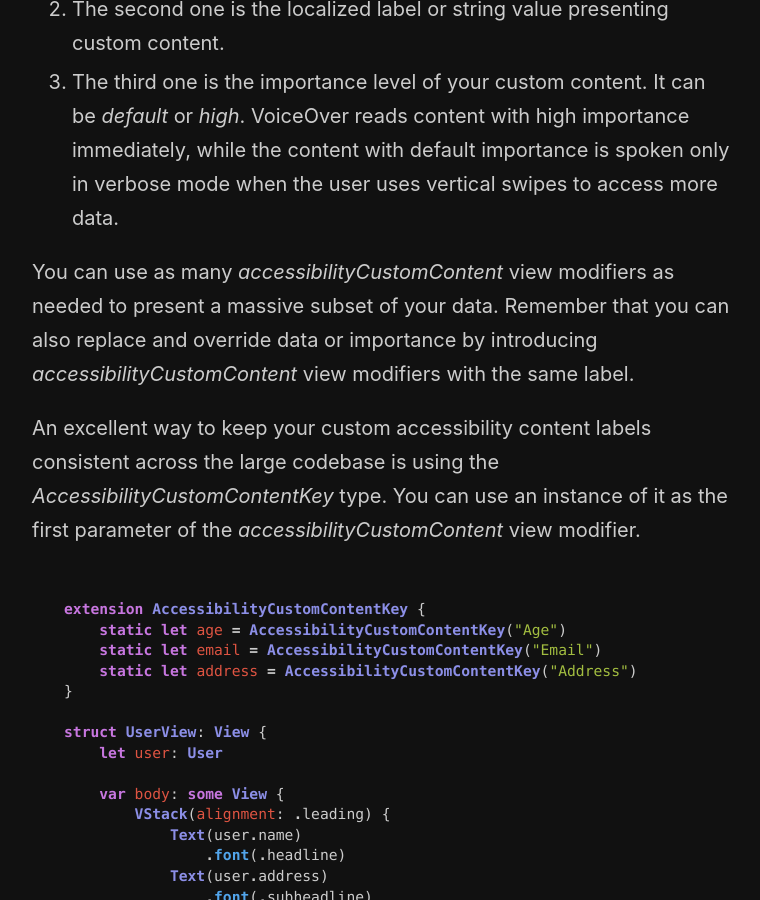
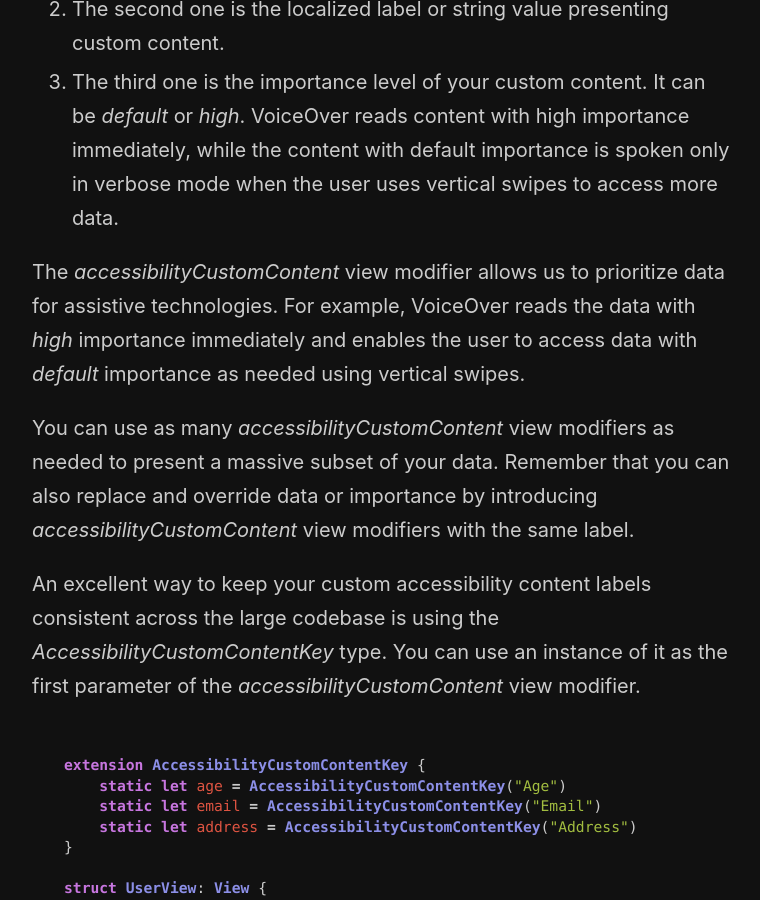
Before and after one commit to mecid/mecid.github.io, a Jekyll site: the page built from _posts/2021-10-06-custom-accessibility-content-in-swiftui.md, in a window 1280 px wide and 900 px high, scrolled down 3126 px. Shown: the whole window, without its empty margins (258-1018 px from the left). Built offline with Jekyll 4.4.1, drawn with Linux system fonts in a browser that asks for light colours.

Commit message:
custom accessibility content post updated

```diff
--- a/_posts/2021-10-06-custom-accessibility-content-in-swiftui.md
+++ b/_posts/2021-10-06-custom-accessibility-content-in-swiftui.md
@@ -99,6 +99,8 @@ Here we add a bunch of *accessibilityCustomContent* view modifiers to define cus
 2. The second one is the localized label or string value presenting custom content.
 3. The third one is the importance level of your custom content. It can be *default* or *high*. VoiceOver reads content with high importance immediately, while the content with default importance is spoken only in verbose mode when the user uses vertical swipes to access more data.
 
+The *accessibilityCustomContent* view modifier allows us to prioritize data for assistive technologies. For example, VoiceOver reads the data with *high* importance immediately and enables the user to access data with *default* importance as needed using vertical swipes.
+
 You can use as many *accessibilityCustomContent* view modifiers as needed to present a massive subset of your data. Remember that you can also replace and override data or importance by introducing *accessibilityCustomContent* view modifiers with the same label.
 
 An excellent way to keep your custom accessibility content labels consistent across the large codebase is using the *AccessibilityCustomContentKey* type. You can use an instance of it as the first parameter of the *accessibilityCustomContent* view modifier.
```
